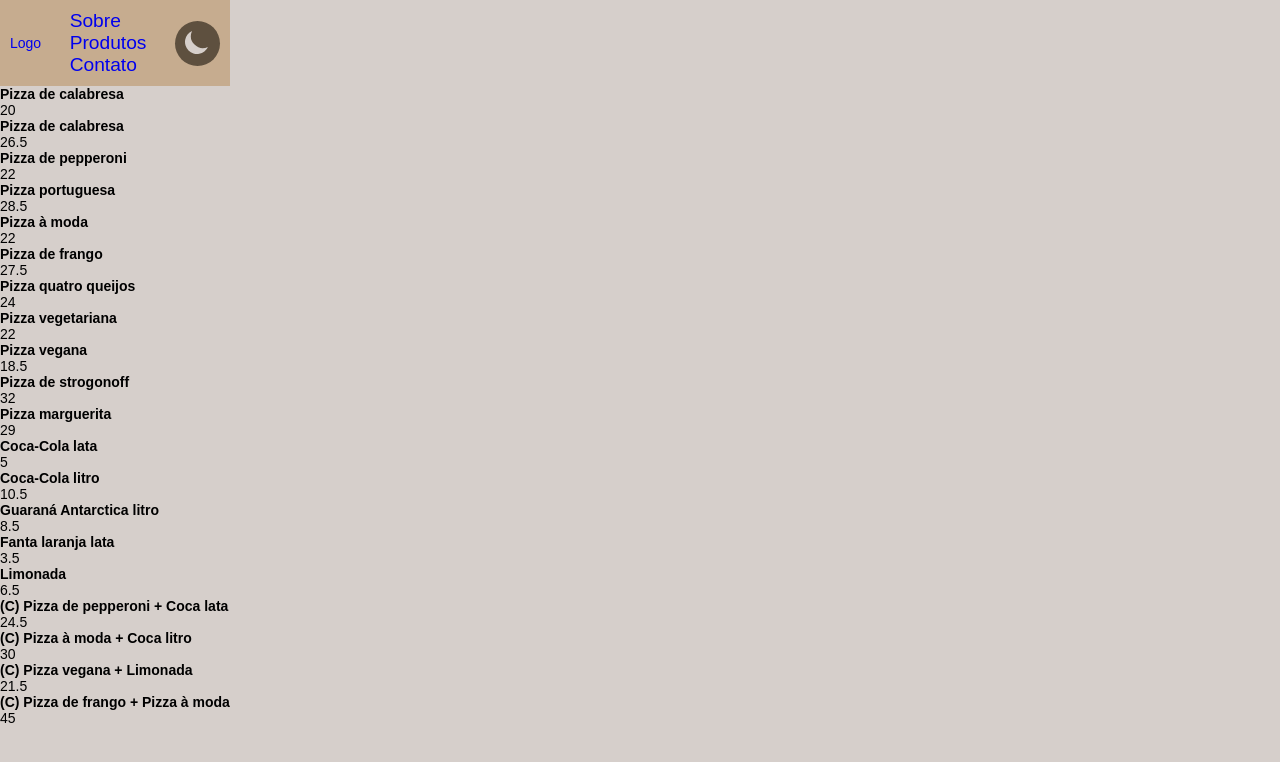
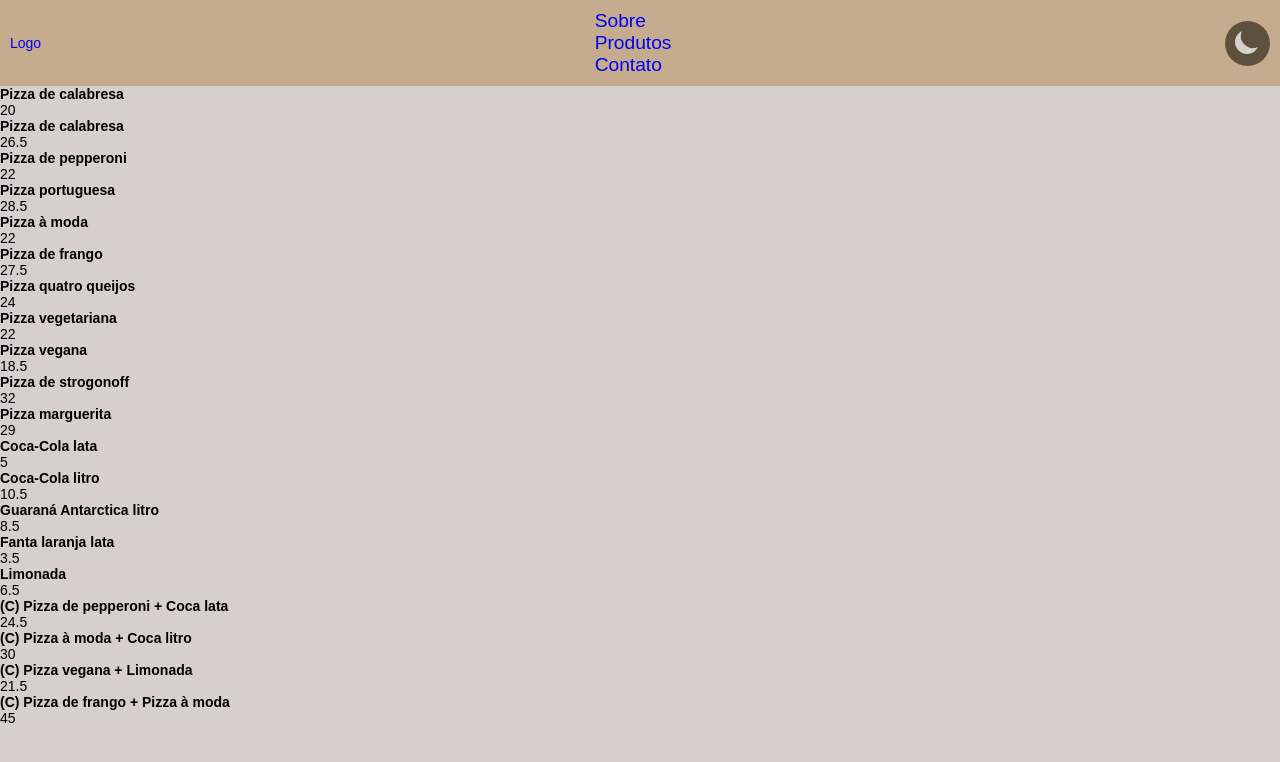
Before and after one commit to alexandre-roque/RaptorsPizzaria, a React (Vite) app: page / in a window 1280 px wide. Shown: the top 762 px of the page. Built offline with nearby package versions, Linux system fonts and the light colour scheme.

Commit message:
fix: display fles was bugging the menu

```diff
--- a/src/styles/global.ts
+++ b/src/styles/global.ts
@@ -11,7 +11,6 @@ const GlobalStyle = createGlobalStyle`
         background: ${props => props.theme.colors.background};
         font-size: 14px;
         font-family: sans-serif;
-        display: flex;
         transition: all .3s ease;
     }
 `;
```
